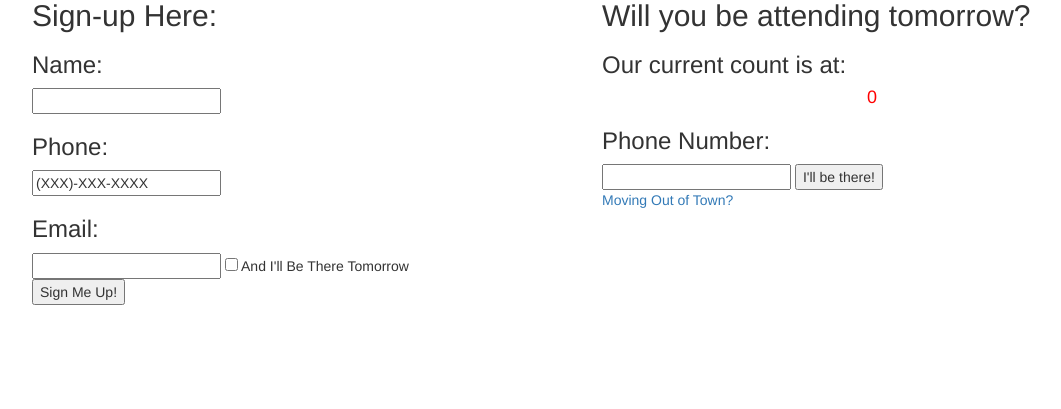
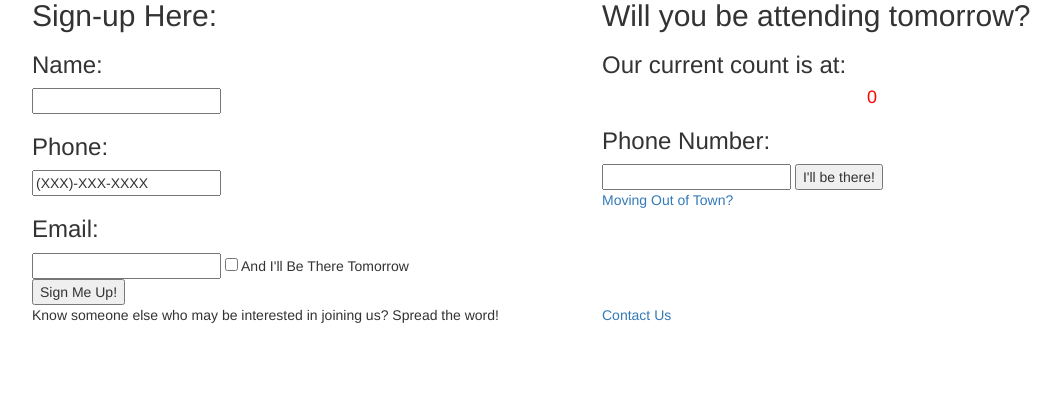
Before and after one commit to bjcohen1/rsvp_app, a Flask app: page / in a window 1280 px wide. Shown: the part 62-471 px from the top of the page, without its empty margins (53-1114 px from the left). Run offline with Flask 2, Linux system fonts and the light colour scheme; some libraries are stand-ins or nearby versions.

Commit message:
feat: Add footer information to UI

```diff
--- a/static/styles.css
+++ b/static/styles.css
@@ -12,3 +12,8 @@ h4 {
     text-align: center;
     color: red;
 }
+
+.footer {
+    padding-right: 15px;
+    padding-left: 15px;
+}
--- a/templates/base.html
+++ b/templates/base.html
@@ -16,5 +16,12 @@
         <hr>
         {% block content %}
         {% endblock %}
+
+        <footer class="footer">
+            <div class = "container">
+                <p class="col-xs-6"> Know someone else who may be interested in joining us? Spread the word!</p>
+                <a class="col-xs-6" href="#"> Contact Us </a>
+            </div>
+        </footer>
     </body>
 </html>
```
